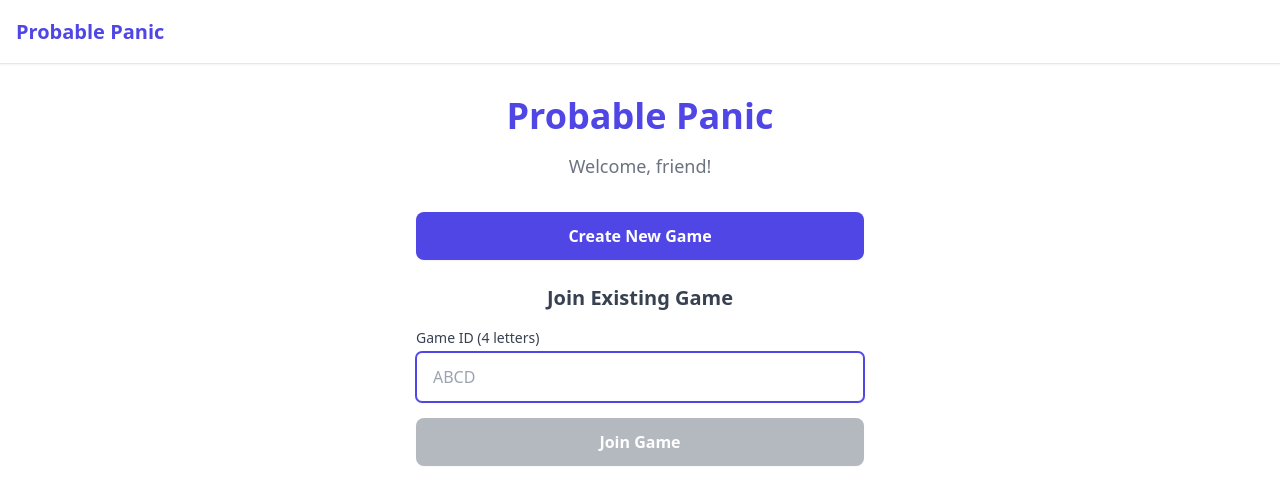
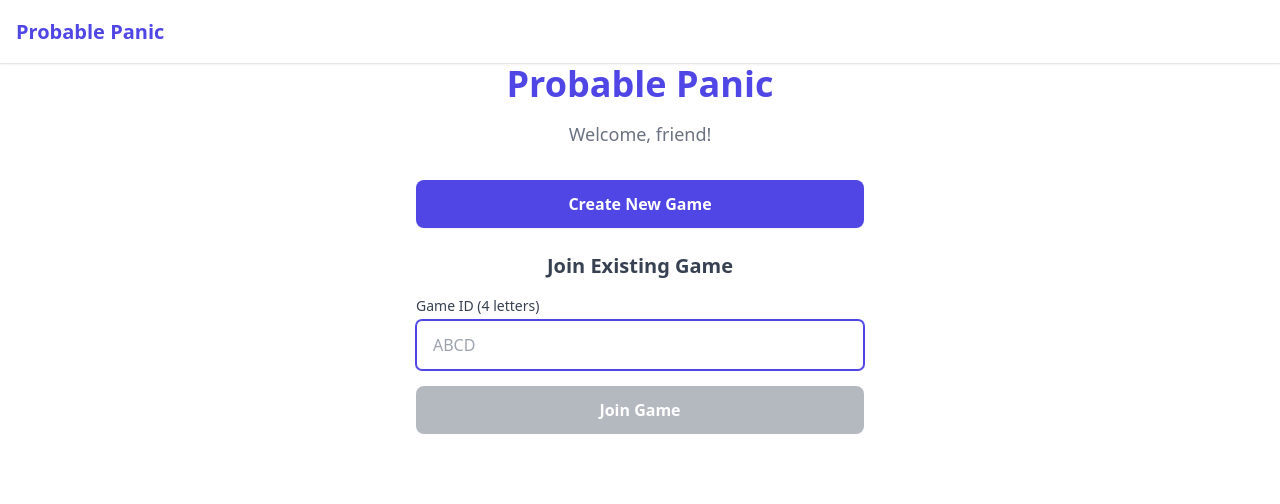
Before and after one commit to speezepearson/prediction-panic, a React (Vite) app: page / in a window 1280 px wide. Shown: the top 504 px of the page. Built offline with nearby package versions, Linux system fonts and the light colour scheme; no server answers.

Commit message:
reduce padding

```diff
--- a/src/App.tsx
+++ b/src/App.tsx
@@ -26,7 +26,7 @@ export default function App({
           <a href="/">Probable Panic</a>
         </h2>
       </header>
-      <main className="flex-1 flex items-center justify-center p-8">
+      <main className="flex-1 flex items-center justify-center">
         <div className="w-full mx-auto">
           <Content gameQuickIdFromHash={gameQuickIdFromHash} />
         </div>
--- a/src/Game.tsx
+++ b/src/Game.tsx
@@ -327,7 +327,7 @@ export function RunningGame({
   const anonDisplayNames = useMemo(() => getAnonDisplayNames(game), [game]);
 
   return (
-    <div className="bg-white p-6 rounded-lg shadow-xl w-full max-w-3xl mx-auto">
+    <div className="bg-white p-1 rounded-lg shadow-xl w-full max-w-3xl mx-auto">
       <div className="flex justify-between items-center mb-6 pb-4 border-b">
         <h2 className="text-3xl font-bold text-primary">Game {game.quickId}</h2>
         <button
```
